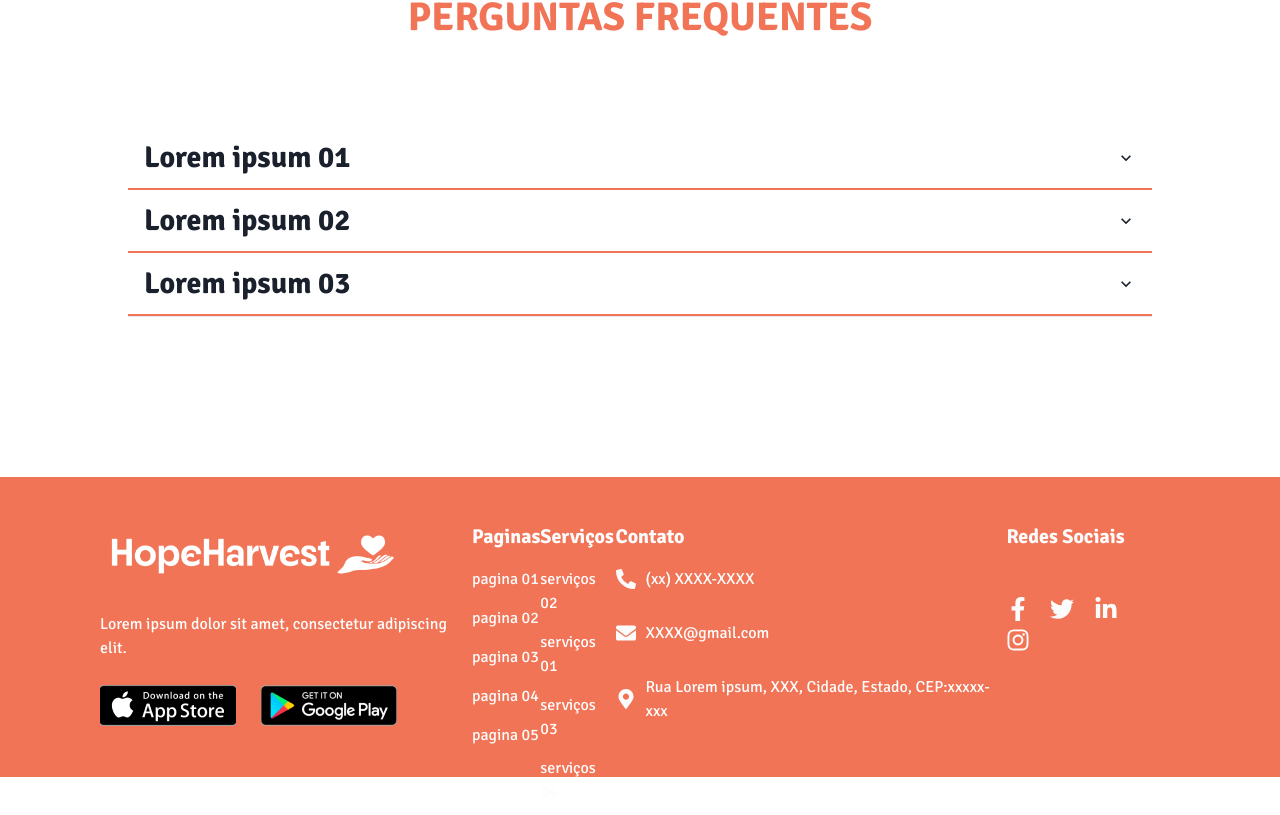
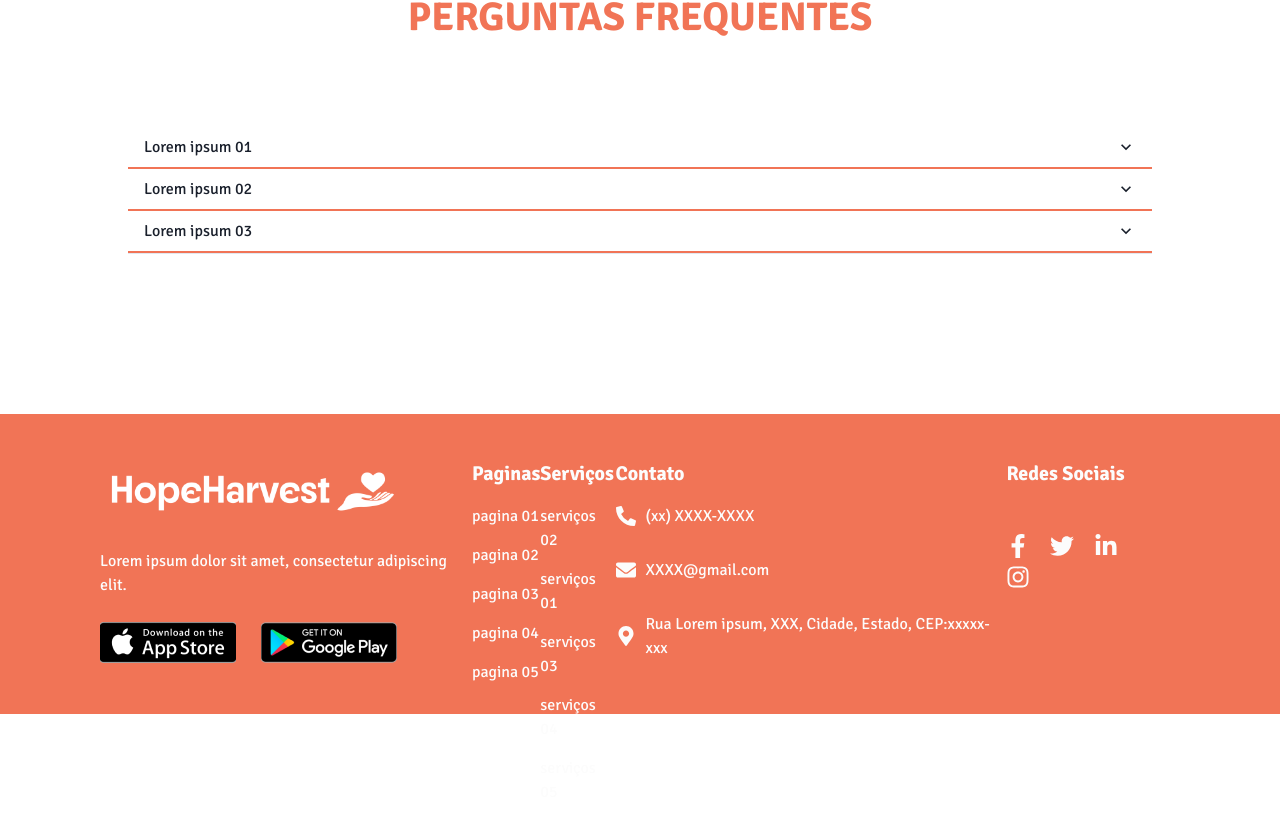
Before and after one commit to Primatasan/hopeharvest, a React (Create React App) app: page / in a window 1280 px wide. Shown: the part 2238-3053 px from the top of the page. Built offline with nearby package versions, Linux system fonts and the light colour scheme.

Commit message:
Update FaqItem.css

```diff
--- a/src/components/Faq/Faqitem/FaqItem.css
+++ b/src/components/Faq/Faqitem/FaqItem.css
@@ -2,11 +2,6 @@
     font-family: 'Signika', sans-serif;
     border-bottom: solid 2px #F17456;
 
-}
-
-.faq_title h3{
-    font-size: 30px;
-    font-weight: bold;
 }
 
 .faq_title:hover{
```
